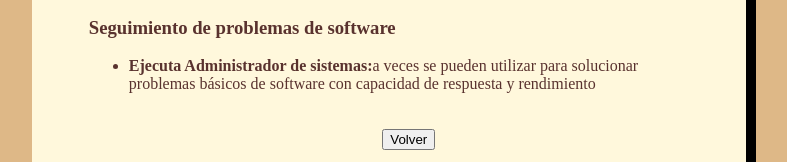
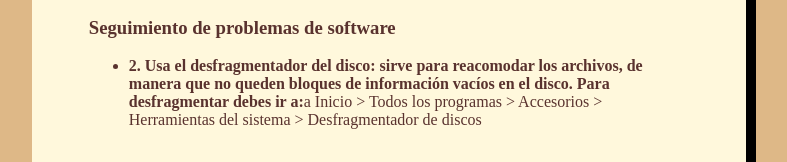
Before and after one commit to davidmty81/manual5, a plain HTML site: page index.html in a window 1280 px wide. Shown: the part 483-645 px from the top of the page, without its empty margins (40-827 px from the left). Drawn offline with Linux system fonts and the light colour scheme.

Commit message:
Update index.html

```diff
--- a/index.html
+++ b/index.html
@@ -26,8 +26,9 @@
             <h3>Seguimiento de problemas de software</h3>
 
             <ul>
-            <li><strong>Ejecuta Administrador de sistemas:</strong>a veces se pueden utilizar para solucionar problemas básicos de software con capacidad de respuesta y rendimiento
-                        </li>
+            <li><strong>2.	Usa el desfragmentador del disco: sirve para reacomodar los archivos,
+                de manera que no queden bloques de información vacíos en el disco. Para desfragmentar
+                debes ir a:</strong>a Inicio > Todos los programas > Accesorios > Herramientas del sistema > Desfragmentador de discos</li>
             <br>
             <br>
             <center><input type="button" onclick="location.href='http://davidmty81.github.io/Manual/';" value="Volver" /></center>
```
